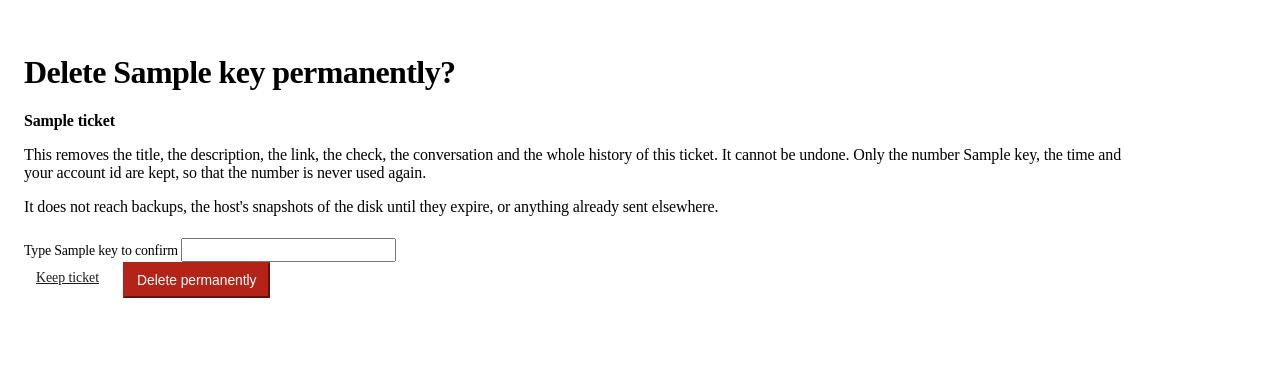
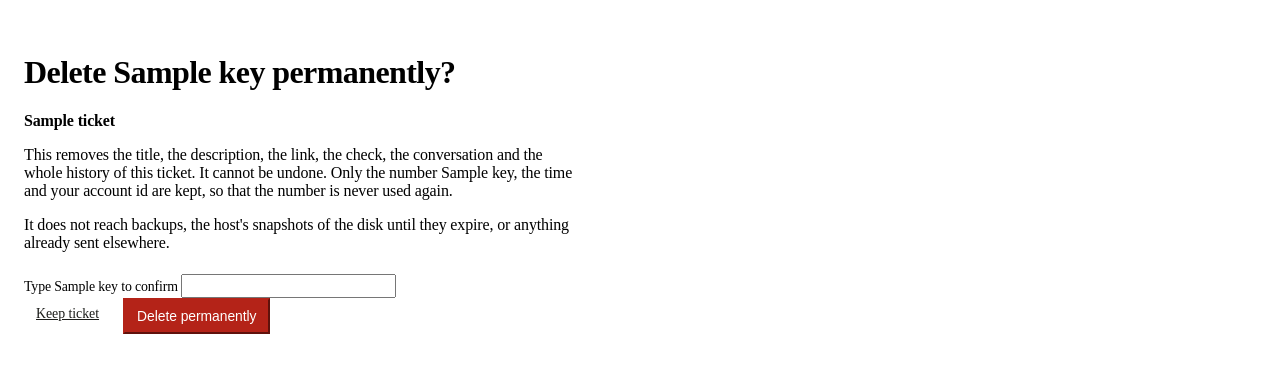
Before and after one commit to yylerbrown/proofdesk, a Node project: template views/ticket-delete.ejs in a window 1280 px wide. Shown: the part 127-500 px from the top of the page. Run offline with Node 20 templates, Linux system fonts and the light colour scheme; the template is opened without the code that fills it: most values are stand-ins (such as "Sample title", 1, 10 or a date in 2020).

Commit message:
Set the single-purpose pages in narrow columns
Confirmation, error, deleted and admin pages take a narrower column, the issued key
gets a callout, and the connections table hides two columns on phones.

Co-Authored-By: Claude Opus 5.5 <noreply@anthropic.com>

```diff
--- a/views/connection-created.ejs
+++ b/views/connection-created.ejs
@@ -1,6 +1,7 @@
 <%- include("header") %>
+<div class="column-form">
 <h1>Connection issued</h1>
-<p><strong>Copy the key now.</strong> It is shown only on this page. If it is lost, revoke the connection and issue a new one.</p>
+<p class="callout"><strong>Copy the key now.</strong> It is shown only on this page. If it is lost, revoke the connection and issue a new one.</p>
 
 <p>It may: <%= connection.scopes.map((s) => scopeLabels[s]).join("; ") %>.</p>
 
@@ -13,4 +14,5 @@
 <pre class="paste"><code>curl -H "Authorization: Bearer <%= key %>" "<%= address %>/api/tickets?status=new"</code></pre>
 
 <p><a href="/connections">Back to connections</a></p>
+</div>
 <%- include("footer") %>
--- a/views/error.ejs
+++ b/views/error.ejs
@@ -1,5 +1,7 @@
 <%- include("header") %>
+<div class="column-narrow">
 <h1><%= title %></h1>
 <p><%= message %></p>
 <p><a href="/tickets">Go to the ticket list</a></p>
+</div>
 <%- include("footer") %>
--- a/views/ticket-archive.ejs
+++ b/views/ticket-archive.ejs
@@ -1,4 +1,5 @@
 <%- include("header") %>
+<div class="column-narrow">
 <h1>Archive <%= ticket.key %>?</h1>
 <p><strong><%= ticket.title %></strong></p>
 
@@ -10,8 +11,9 @@
 
 <form method="post" action="/tickets/<%= ticket.key %>/archive">
   <div class="choice">
-    <a href="/tickets/<%= ticket.key %>" role="button" class="secondary outline compact">Keep ticket</a>
-    <button type="submit" class="danger compact">Archive ticket</button>
+    <a href="/tickets/<%= ticket.key %>" role="button" class="secondary outline">Keep ticket</a>
+    <button type="submit" class="danger">Archive ticket</button>
   </div>
 </form>
+</div>
 <%- include("footer") %>
--- a/views/ticket-delete.ejs
+++ b/views/ticket-delete.ejs
@@ -1,4 +1,5 @@
 <%- include("header") %>
+<div class="column-narrow">
 <h1>Delete <%= ticket.key %> permanently?</h1>
 <p><strong><%= ticket.title %></strong></p>
 
@@ -12,8 +13,9 @@
     <% if (error) { %><small id="confirm-error"><%= error %></small><% } %>
   </label>
   <div class="choice">
-    <a href="/tickets/<%= ticket.key %>" role="button" class="secondary outline compact">Keep ticket</a>
-    <button type="submit" class="danger compact">Delete permanently</button>
+    <a href="/tickets/<%= ticket.key %>" role="button" class="secondary outline">Keep ticket</a>
+    <button type="submit" class="danger">Delete permanently</button>
   </div>
 </form>
+</div>
 <%- include("footer") %>
--- a/views/ticket-deleted.ejs
+++ b/views/ticket-deleted.ejs
@@ -1,4 +1,5 @@
 <%- include("header") %>
+<div class="column-narrow">
 <h1><%= key %> was deleted</h1>
 <p>The ticket and everything that belonged to it are gone from the database.</p>
 <% if (filesCleaned) { %>
@@ -7,4 +8,5 @@
 <p><mark>The files on disk are not cleaned yet.</mark> Another part of the server was reading at the same moment, so the old text stays in the database's log file until the next cleanup. It cannot be read through the app.</p>
 <% } %>
 <p><a href="/tickets">Back to the tickets</a></p>
+</div>
 <%- include("footer") %>
```
Also changed, not shown: views/connections.ejs (+5 -3 lines).
